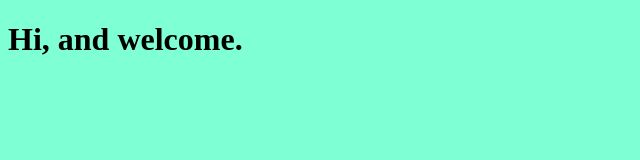
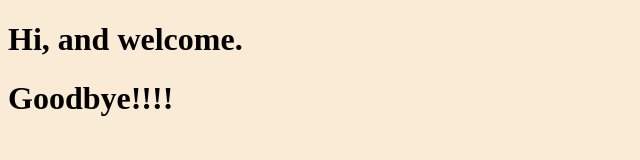
Before and after one commit to AshleighCodes/weather-test-delete, a plain HTML site: page index.html in a window 1280 px wide. Shown: the whole page, without its empty margins (0-640 px from the left). Drawn offline with Linux system fonts and the light colour scheme.

Commit message:
Added h1 in html, colour css

```diff
--- a/index.html
+++ b/index.html
@@ -8,5 +8,6 @@
 </head>
 <body>
     <h1>Hi, and welcome.</h1>
+    <h1>Goodbye!!!!</h1>
 </body>
 </html>
--- a/style.css
+++ b/style.css
@@ -1,3 +1,4 @@
 body {
     background-color: aquamarine;
+    background-color: antiquewhite;
 }
```
Also changed, not shown: 1 other file.
